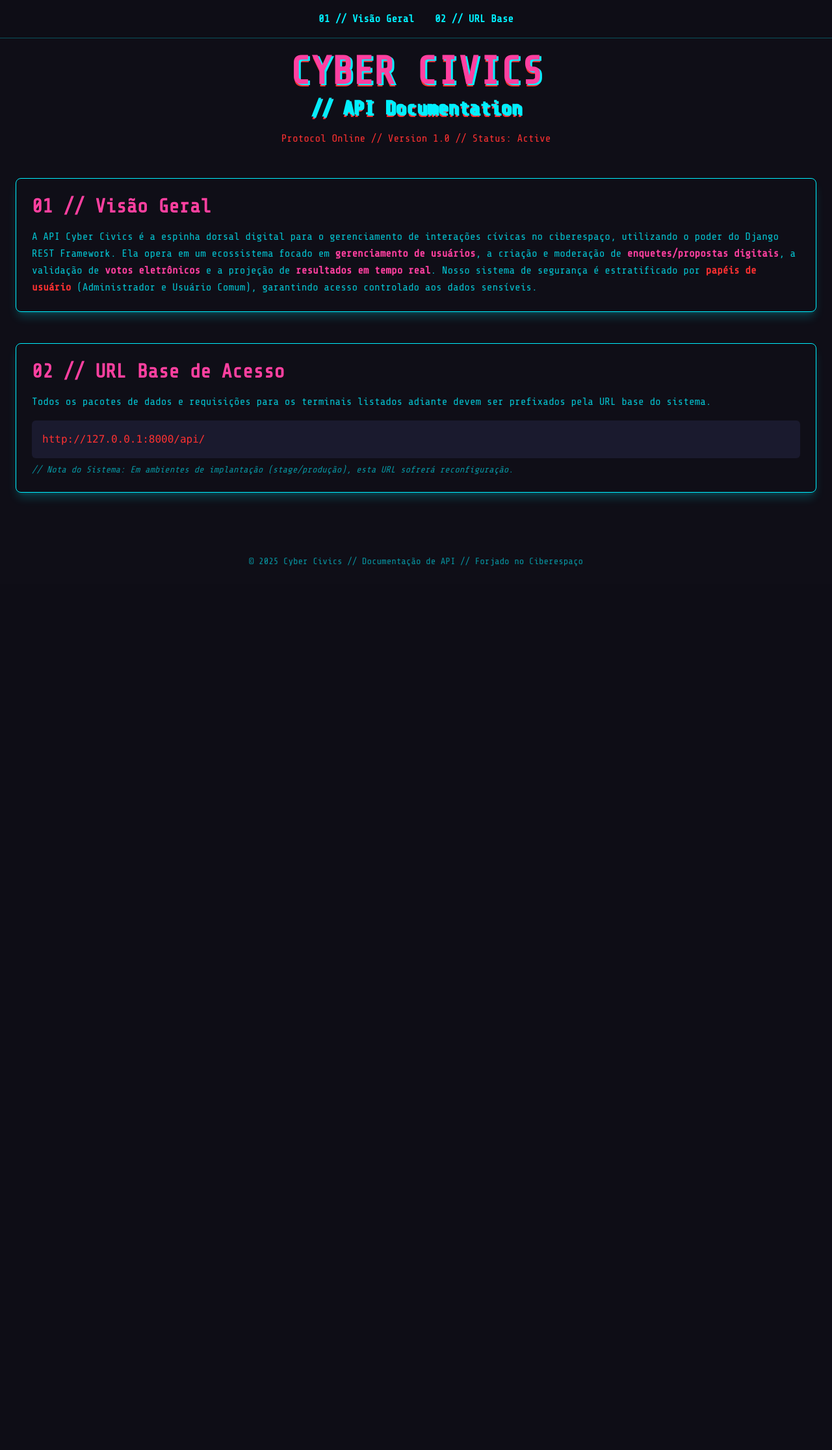
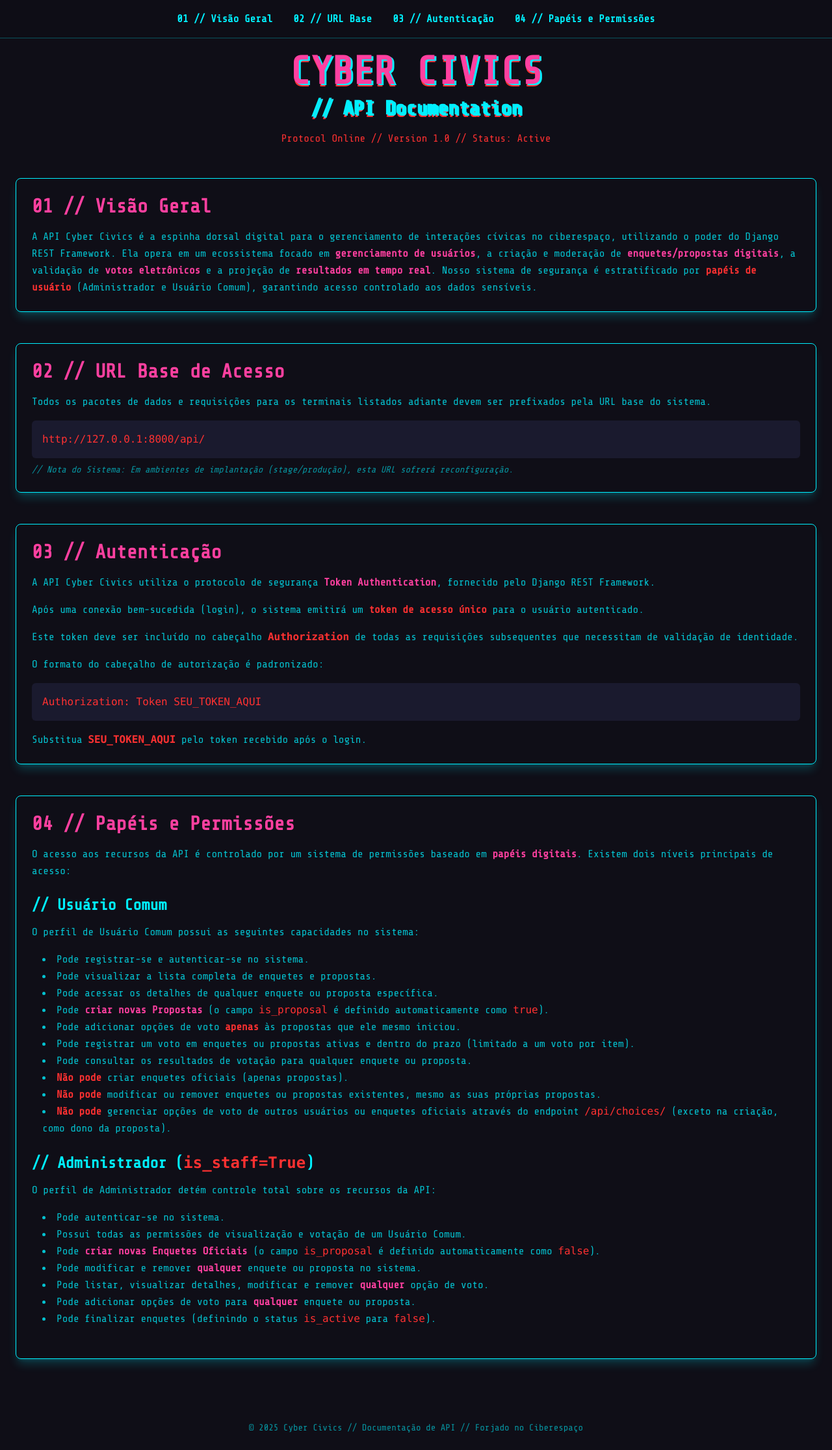
Before and after one commit to davidwilliamx/cyber_civics_api, a Django app: page / in a window 1280 px wide. Shown: the whole page at 65% size. Before the commit the page ends 871 px from the top, so only its background shows below. Run offline with Django 5.2, Linux system fonts and the light colour scheme.

Commit message:
feat: Adiciona seções de Autenticação e Papéis/Permissões à documentação
Inclui conteúdo detalhado sobre autenticação e o sistema de permissões baseado em papéis na página de documentação da API.

- Adicionadas novas seções HTML com IDs 'authentication' e 'roles-permissions' ao arquivo index.html.
- Inserido o texto da documentação original referente a Autenticação (Seção 3) e Papéis/Permissões (Seção 4) nas novas seções.
- Aplicadas classes Tailwind CSS para estilizar o conteúdo das seções, mantendo o tema cyberpunk (títulos, parágrafos, listas, blocos de código).
- Adicionados links correspondentes ('03 // Autenticação' e '04 // Papéis e Permissões') à barra de navegação fixa, com âncoras para as novas seções.

Esta atualização enriquece a documentação com informações essenciais sobre como os usuários interagem com a segurança e os níveis de acesso da API.

```diff
--- a/documentation/templates/documentation/index.html
+++ b/documentation/templates/documentation/index.html
@@ -14,6 +14,9 @@
     <nav class="fixed top-0 left-0 w-full bg-deep-space bg-opacity-90 backdrop-blur-sm z-50 p-4 flex justify-center items-center border-b border-neon-blue/30">
         <a href="#overview" class="text-neon-blue hover:text-neon-pink font-bold mx-4 transition duration-300 ease-in-out">01 // Visão Geral</a>
         <a href="#base-url" class="text-neon-blue hover:text-neon-pink font-bold mx-4 transition duration-300 ease-in-out">02 // URL Base</a>
+        <a href="#authentication" class="text-neon-blue hover:text-neon-pink font-bold mx-4 transition duration-300 ease-in-out">03 // Autenticação</a>
+        <a href="#roles-permissions" class="text-neon-blue hover:text-neon-pink font-bold mx-4 transition duration-300 ease-in-out">04 // Papéis e Permissões</a>
+        {# Ex: <a href="#endpoints" class="text-neon-blue hover:text-neon-pink font-bold mx-4 transition duration-300 ease-in-out">05 // Endpoints</a> #}
     </nav>
 
     <header class="text-center mb-12">
@@ -45,6 +48,66 @@
              </p>
         </section>
 
+        <section id="authentication" class="mb-12 p-6 border border-neon-blue rounded-lg shadow-lg shadow-neon-blue/20">
+            <h2 class="text-3xl font-semibold mb-4 text-neon-pink">03 // Autenticação</h2>
+            <p class="text-neon-blue/80 mb-4">
+                A API Cyber Civics utiliza o protocolo de segurança <span class="text-neon-pink font-bold">Token Authentication</span>, fornecido pelo Django REST Framework.
+            </p>
+            <p class="text-neon-blue/80 mb-4">
+                Após uma conexão bem-sucedida (login), o sistema emitirá um <span class="text-glitch-red font-bold">token de acesso único</span> para o usuário autenticado.
+            </p>
+            <p class="text-neon-blue/80 mb-4">
+                Este token deve ser incluído no cabeçalho <code class="text-glitch-red font-bold">Authorization</code> de todas as requisições subsequentes que necessitam de validação de identidade.
+            </p>
+            <p class="text-neon-blue/80 mb-4">
+                O formato do cabeçalho de autorização é padronizado:
+            </p>
+            <div class="bg-dark-synth p-4 rounded-md overflow-x-auto mb-4">
+                <code class="text-glitch-red break-words">Authorization: Token SEU_TOKEN_AQUI</code>
+            </div>
+            <p class="text-neon-blue/80">
+                Substitua <code class="text-glitch-red font-bold">SEU_TOKEN_AQUI</code> pelo token recebido após o login.
+            </p>
+        </section>
+
+        <section id="roles-permissions" class="mb-12 p-6 border border-neon-blue rounded-lg shadow-lg shadow-neon-blue/20">
+            <h2 class="text-3xl font-semibold mb-4 text-neon-pink">04 // Papéis e Permissões</h2>
+            <p class="text-neon-blue/80 mb-4">
+                O acesso aos recursos da API é controlado por um sistema de permissões baseado em <span class="text-neon-pink font-bold">papéis digitais</span>. Existem dois níveis principais de acesso:
+            </p>
+
+            <h3 class="text-2xl font-semibold mt-6 mb-3 text-neon-blue">// Usuário Comum</h3>
+            <p class="text-neon-blue/80 mb-4">
+                O perfil de Usuário Comum possui as seguintes capacidades no sistema:
+            </p>
+            <ul class="list-disc list-inside text-neon-blue/80 ml-4 mb-6">
+                <li>Pode registrar-se e autenticar-se no sistema.</li>
+                <li>Pode visualizar a lista completa de enquetes e propostas.</li>
+                <li>Pode acessar os detalhes de qualquer enquete ou proposta específica.</li>
+                <li>Pode <span class="text-neon-pink font-bold">criar novas Propostas</span> (o campo <code class="text-glitch-red">is_proposal</code> é definido automaticamente como <code class="text-glitch-red">true</code>).</li>
+                <li>Pode adicionar opções de voto <span class="text-glitch-red font-bold">apenas</span> às propostas que ele mesmo iniciou.</li>
+                <li>Pode registrar um voto em enquetes ou propostas ativas e dentro do prazo (limitado a um voto por item).</li>
+                <li>Pode consultar os resultados de votação para qualquer enquete ou proposta.</li>
+                <li><span class="text-glitch-red font-bold">Não pode</span> criar enquetes oficiais (apenas propostas).</li>
+                <li><span class="text-glitch-red font-bold">Não pode</span> modificar ou remover enquetes ou propostas existentes, mesmo as suas próprias propostas.</li>
+                <li><span class="text-glitch-red font-bold">Não pode</span> gerenciar opções de voto de outros usuários ou enquetes oficiais através do endpoint <code class="text-glitch-red">/api/choices/</code> (exceto na criação, como dono da proposta).</li>
+            </ul>
+
+            <h3 class="text-2xl font-semibold mt-6 mb-3 text-neon-blue">// Administrador (<code class="text-glitch-red">is_staff=True</code>)</h3>
+            <p class="text-neon-blue/80 mb-4">
+                O perfil de Administrador detém controle total sobre os recursos da API:
+            </p>
+             <ul class="list-disc list-inside text-neon-blue/80 ml-4 mb-6">
+                <li>Pode autenticar-se no sistema.</li>
+                <li>Possui todas as permissões de visualização e votação de um Usuário Comum.</li>
+                <li>Pode <span class="text-neon-pink font-bold">criar novas Enquetes Oficiais</span> (o campo <code class="text-glitch-red">is_proposal</code> é definido automaticamente como <code class="text-glitch-red">false</code>).</li>
+                <li>Pode modificar e remover <span class="text-neon-pink font-bold">qualquer</span> enquete ou proposta no sistema.</li>
+                <li>Pode listar, visualizar detalhes, modificar e remover <span class="text-neon-pink font-bold">qualquer</span> opção de voto.</li>
+                <li>Pode adicionar opções de voto para <span class="text-neon-pink font-bold">qualquer</span> enquete ou proposta.</li>
+                <li>Pode finalizar enquetes (definindo o status <code class="text-glitch-red">is_active</code> para <code class="text-glitch-red">false</code>).</li>
+            </ul>
+        </section>
+
 
     </main>
 
--- a/static_src/output.css
+++ b/static_src/output.css
@@ -638,6 +638,22 @@ video {
   margin-top: 1rem;
 }
 
+.mb-3 {
+  margin-bottom: 0.75rem;
+}
+
+.mb-6 {
+  margin-bottom: 1.5rem;
+}
+
+.ml-4 {
+  margin-left: 1rem;
+}
+
+.mt-6 {
+  margin-top: 1.5rem;
+}
+
 .block {
   display: block;
 }
@@ -660,6 +676,14 @@ video {
 
 .flex-grow {
   flex-grow: 1;
+}
+
+.list-inside {
+  list-style-position: inside;
+}
+
+.list-disc {
+  list-style-type: disc;
 }
 
 .flex-col {
```
Lines whose indentation alone changed are shown as unchanged.
